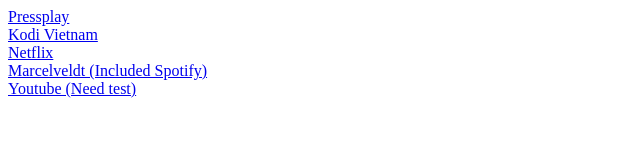
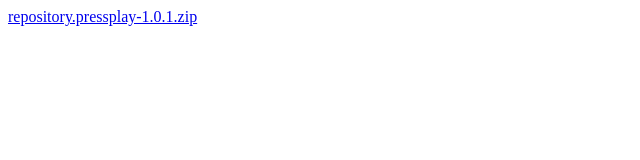
Before and after one commit to makervn/makervn.github.io, a plain HTML site: page index.html in a window 1280 px wide. Shown: the whole page, without its empty margins (0-640 px from the left). Drawn offline with Linux system fonts and the light colour scheme.

Commit message:
Update index.html

```diff
--- a/index.html
+++ b/index.html
@@ -1,10 +1,2 @@
-<a href="https://github.com/pressplaykodi/pressplaykodi.github.io/raw/main/repository.pressplay-1.0.1.zip">Pressplay</a>
-<br/>
-<a href="http://repo.kodi.vn/">Kodi Vietnam</a>
-<br/>
-<a href="https://github.com/castagnait/repository.castagnait/raw/master/repository.castagnait-1.0.1.zip">Netflix</a>
-<br/>
-<a href="https://kodi-community-addons.github.io/repository.marcelveldt/">Marcelveldt (Included Spotify)</a>
-<br/>
-<a href="https://github.com/anxdpanic/plugin.video.youtube/releases/download/v6.8.16/plugin.video.youtube-6.8.16.zip">Youtube (Need test)</a>
-<br/>
+<!DOCTYPE html>
+<a href="https://github.com/pressplaykodi/pressplaykodi.github.io/raw/main/repository.pressplay-1.0.1.zip">repository.pressplay-1.0.1.zip</a>
```
